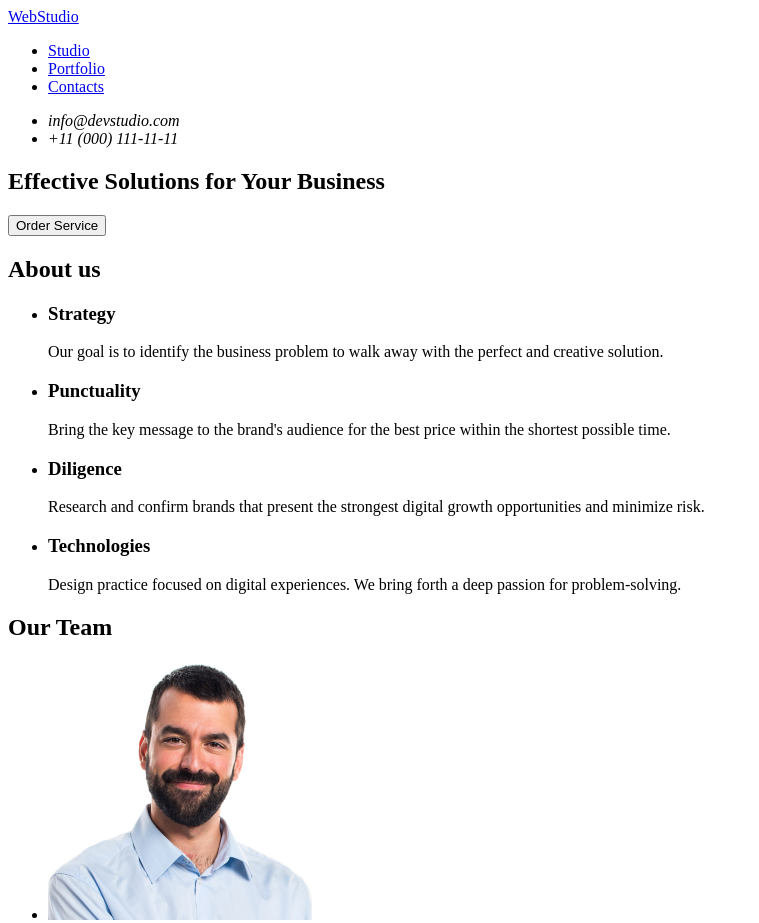
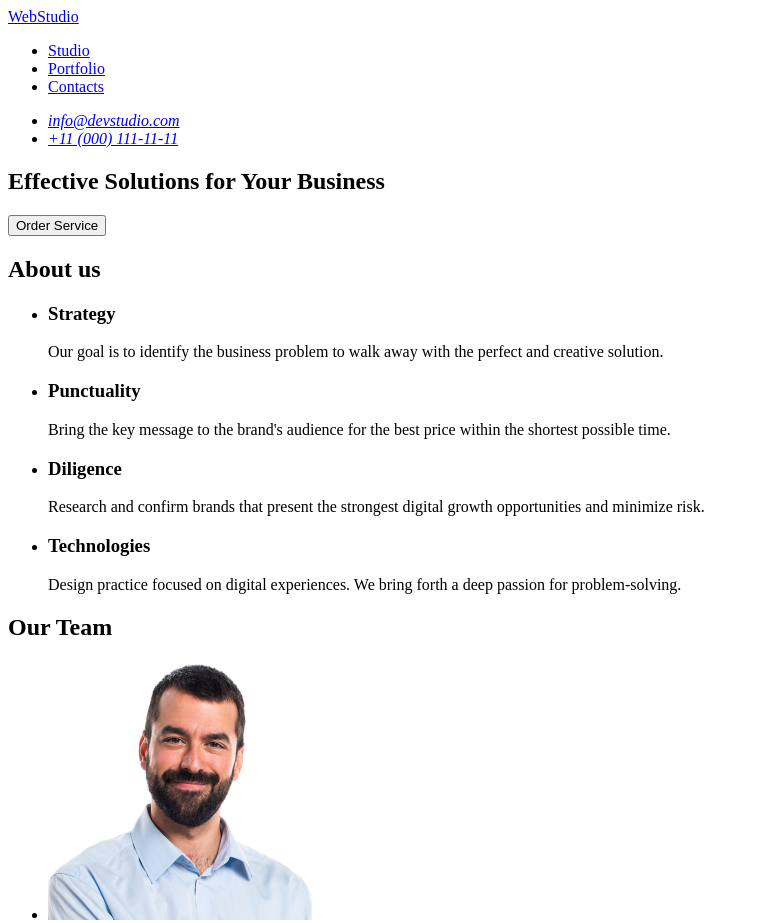
Before and after one commit to volodymyrshkimba/goit-markup-hw-01, a plain HTML site: page index.html in a window 1280 px wide. Shown: the top 923 px of the page, without its empty margins (0-759 px from the left). Drawn offline with Linux system fonts and the light colour scheme.

Commit message:
fix code 2

```diff
--- a/index.html
+++ b/index.html
@@ -18,8 +18,8 @@
       </nav>
       <address>
         <ul>
-          <li href="mailto:info@devstudio.com">info@devstudio.com</li>
-          <li href="tel:+110001111111">+11 (000) 111-11-11</li>
+          <li><a href="mailto:info@devstudio.com">info@devstudio.com</a></li>
+          <li><a href="tel:+110001111111">+11 (000) 111-11-11</a></li>
         </ul>
       </address>
     </header>
```
